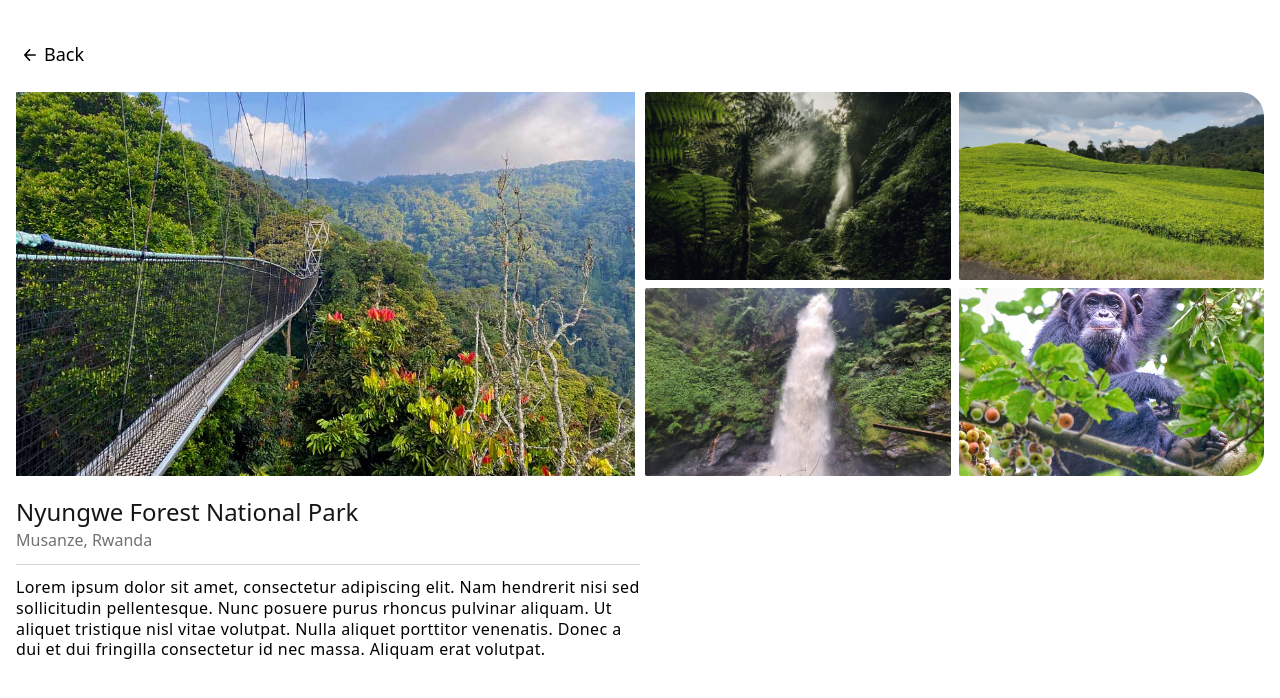
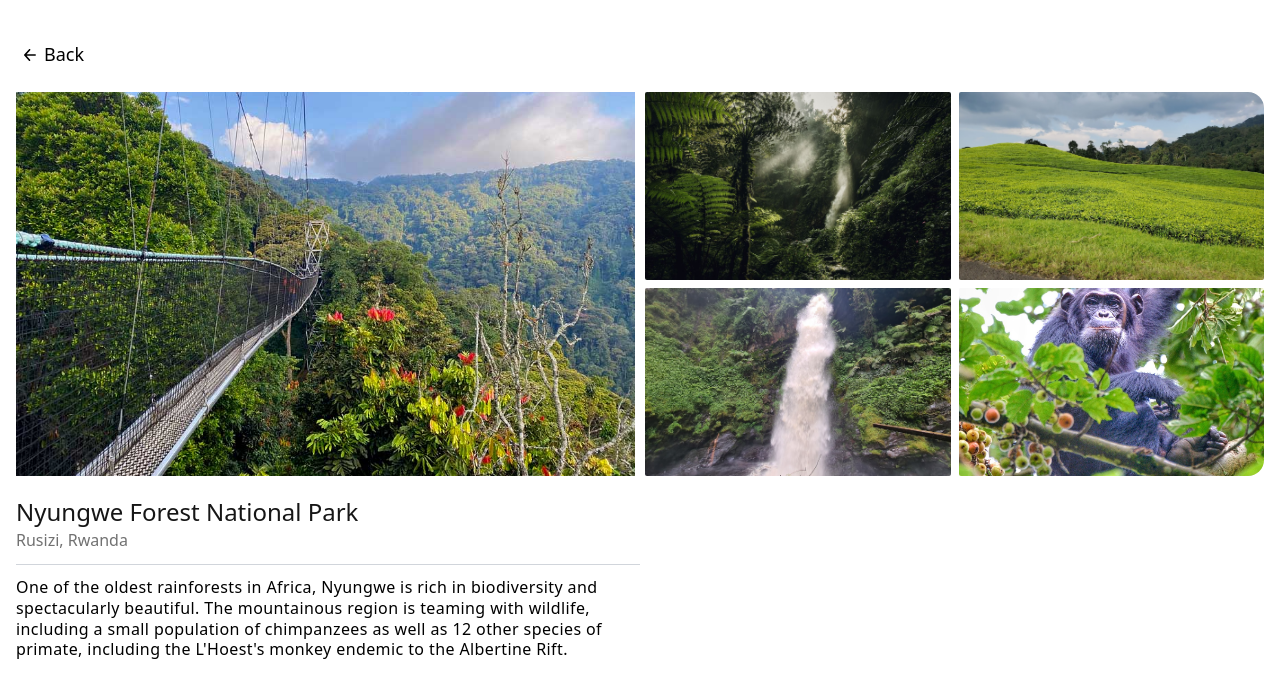
Before and after one commit to izzeddin62/afri-nomad-prototype, a React (Create React App) app: page /destination/1 in a window 1280 px wide. Shown: the top 698 px of the page. Built offline with nearby package versions, Linux system fonts and the light colour scheme; the HTML template or start-up script is replaced by a standard one.

Commit message:
add rwanda location details

```diff
--- a/src/components/Destination.jsx
+++ b/src/components/Destination.jsx
@@ -20,7 +20,7 @@ export default function Destination() {
         </Link>
       </div>
       <div>
-        <div className="grid grid-cols-2 gap-2.5 h-96">
+        <div className="grid md:grid-cols-2 gap-2.5 h-96">
           <div className="rounded-l-3xl h-96 rounded-sm relative ">
             <img
               src={img}
@@ -28,13 +28,13 @@ export default function Destination() {
               alt=""
             />
           </div>
-          <div className="grid grid-cols-2 gap-2  h-96">
+          <div className="md:grid grid-cols-2 gap-2 hidden h-96">
             {imgs.map((el, i) => {
               return (
                 <div
                   className={` rounded-sm overflow-hidden relative ${
-                    i === 1 && "rounded-tr-3xl"
-                  } ${i === 3 && "rounded-br-3xl"}`}
+                    i === 1 && "rounded-tr-2xl"
+                  } ${i === 3 && "rounded-br-2xl"}`}
                 >
                   <img
                     src={el}
@@ -45,16 +45,12 @@ export default function Destination() {
                 </div>
               );
             })}
-            {/* <div className="border border-gray-700"></div>
-            <div className="border border-gray-700 rounded-tr-3xl"></div>
-            <div className="border border-gray-700"></div>
-            <div className="border border-gray-700 rounded-br-3xl"></div> */}
           </div>
         </div>
         <h2 className="mt-5 text-2xl text-[#161616]">{name}</h2>
         <h4 className="text-[#717171]">{location}</h4>
         <div className="bg-gray-300 h-[1px] w-1/2 my-3"></div>
-        <p className="max-w-[50%] leading-[1.3] -tracking-tight">
+        <p className="md:max-w-[70%]  lg:max-w-[50%] leading-[1.3] -tracking-tight">
           {description}
         </p>
       </div>
--- a/src/data.js
+++ b/src/data.js
@@ -30,11 +30,11 @@ const data = [
       id: 1,
       country: "Rwanda",
       countryId: "rwanda",
-      location: "Musanze, Rwanda",
+      location: "Rusizi, Rwanda",
       img: nyungwe,
       imgs: [nyungwe2, nyungwe3, nyungwe4, nyungwe5],
       description:
-        "Lorem ipsum dolor sit amet, consectetur adipiscing elit. Nam hendrerit nisi sed sollicitudin pellentesque. Nunc posuere purus rhoncus pulvinar aliquam. Ut aliquet tristique nisl vitae volutpat. Nulla aliquet porttitor venenatis. Donec a dui et dui fringilla consectetur id nec massa. Aliquam erat volutpat.",
+        "One of the oldest rainforests in Africa, Nyungwe is rich in biodiversity and spectacularly beautiful. The mountainous region is teaming with wildlife, including a small population of chimpanzees as well as 12 other species of primate, including the L'Hoest's monkey endemic to the Albertine Rift.",
     },
     {
       name: "Virunga Mountains",
@@ -45,7 +45,7 @@ const data = [
       img: virunga,
       imgs: [virunga2, virunga3, virunga4, virunga5],
       description:
-      "Lorem ipsum dolor sit amet, consectetur adipiscing elit. Nam hendrerit nisi sed sollicitudin pellentesque. Nunc posuere purus rhoncus pulvinar aliquam. Ut aliquet tristique nisl vitae volutpat. Nulla aliquet porttitor venenatis. Donec a dui et dui fringilla consectetur id nec massa. Aliquam erat volutpat.",
+      "The Virunga Mountains (also known as Mufumbiro) are a chain of volcanoes in East Africa, along the northern border of Rwanda, the Democratic Republic of the Congo (DRC), and Uganda. The mountain range is a branch of the Albertine Rift Mountains, which border the western branch of the East African Rift.",
     },
     {
       name: "Gishwati-Mukura National Park and Biosphere Reserve",
@@ -54,9 +54,9 @@ const data = [
       countryId: "rwanda",
       img: gishwati,
       imgs: [gishwati2, gishwati3, gishwati4, gishwati5],
-      location: "Musanze, Rwanda",
+      location: "Nyabihu, Rwanda",
       description:
-      "Lorem ipsum dolor sit amet, consectetur adipiscing elit. Nam hendrerit nisi sed sollicitudin pellentesque. Nunc posuere purus rhoncus pulvinar aliquam. Ut aliquet tristique nisl vitae volutpat. Nulla aliquet porttitor venenatis. Donec a dui et dui fringilla consectetur id nec massa. Aliquam erat volutpat.",
+      "The Gishwati-Mukura Landscape is located in the Albertine Rift in the western part of Rwanda. This young national park is a global biodiversity hotspot, including a variety of endemic and endangered species.",
     },
     {
       name: "Lake Kivu",
@@ -65,9 +65,9 @@ const data = [
       countryId: "rwanda",
       img: kivu,
       imgs: [kivu2, kivu3, kivu4, kivu5],
-      location: "Musanze, Rwanda",
+      location: "Gisenyi, Rwanda",
       description:
-      "Lorem ipsum dolor sit amet, consectetur adipiscing elit. Nam hendrerit nisi sed sollicitudin pellentesque. Nunc posuere purus rhoncus pulvinar aliquam. Ut aliquet tristique nisl vitae volutpat. Nulla aliquet porttitor venenatis. Donec a dui et dui fringilla consectetur id nec massa. Aliquam erat volutpat.",
+      "Lake Kivu is one of the African Great Lakes. It lies on the border between the Democratic Republic of the Congo and Rwanda, and is in the Albertine Rift, the western branch of the East African Rift. Lake Kivu empties into the Ruzizi River, which flows southwards into Lake Tanganyika",
     },
     {
       name: "Akagera national park",
@@ -78,41 +78,9 @@ const data = [
       imgs: [akagera2, akagera3, akagera4, akagera5],
       location: "Musanze, Rwanda",
       description:
-      "Lorem ipsum dolor sit amet, consectetur adipiscing elit. Nam hendrerit nisi sed sollicitudin pellentesque. Nunc posuere purus rhoncus pulvinar aliquam. Ut aliquet tristique nisl vitae volutpat. Nulla aliquet porttitor venenatis. Donec a dui et dui fringilla consectetur id nec massa. Aliquam erat volutpat.",
+      "Akagera National Park is a protected area in eastern Rwanda covering 1,122 km2 (433 sq mi) along the international border with Tanzania. It was founded in 1934 and includes savannah, montane and swamp habitats. Akagera National Park lies in eastern Rwanda, hugging the border with Tanzania. It's characterized by woodland, swamps, low mountains and savannah. The varied terrain shelters wildlife including zebras, giraffes, elephants, lions and hundreds of bird species, such as the rare shoebill stork. In the southern part of the park, vast Lake Ihema is home to hippos and crocodiles",
     },
-    {
-      name: "Gorilla mountains",
-      id: 6,
-      country: "Rwanda",
-      countryId: "rwanda",
-      img: nyungwe,
-      imgs: [nyungwe2, nyungwe3, nyungwe4, nyungwe5],
-      location: "Musanze, Rwanda",
-      description:
-      "Lorem ipsum dolor sit amet, consectetur adipiscing elit. Nam hendrerit nisi sed sollicitudin pellentesque. Nunc posuere purus rhoncus pulvinar aliquam. Ut aliquet tristique nisl vitae volutpat. Nulla aliquet porttitor venenatis. Donec a dui et dui fringilla consectetur id nec massa. Aliquam erat volutpat.",
-    },
-    {
-      name: "Gorilla mountains",
-      id: 7,
-      country: "Rwanda",
-      countryId: "rwanda",
-      img: nyungwe,
-      imgs: [nyungwe2, nyungwe3, nyungwe4, nyungwe5],
-      location: "Musanze, Rwanda",
-      description:
-      "Lorem ipsum dolor sit amet, consectetur adipiscing elit. Nam hendrerit nisi sed sollicitudin pellentesque. Nunc posuere purus rhoncus pulvinar aliquam. Ut aliquet tristique nisl vitae volutpat. Nulla aliquet porttitor venenatis. Donec a dui et dui fringilla consectetur id nec massa. Aliquam erat volutpat.",
-    },
-    {
-      name: "Gorilla mountains",
-      id: 8,
-      country: "Uganda",
-      countryId: "uganda",
-      img: nyungwe,
-      imgs: [nyungwe2, nyungwe3, nyungwe4, nyungwe5],
-      location: "Musanze, Rwanda",
-      description:
-      "Lorem ipsum dolor sit amet, consectetur adipiscing elit. Nam hendrerit nisi sed sollicitudin pellentesque. Nunc posuere purus rhoncus pulvinar aliquam. Ut aliquet tristique nisl vitae volutpat. Nulla aliquet porttitor venenatis. Donec a dui et dui fringilla consectetur id nec massa. Aliquam erat volutpat.",
-    },
+
   ];
 
 
--- a/src/pages/Home.jsx
+++ b/src/pages/Home.jsx
@@ -9,11 +9,11 @@ export default function Home() {
     setText(value);
   };
   return (
-    <div className="h-screen pt-10">
+    <div className="h-screen pt-10 px-5">
     <h1 className="text-[50px] font-medium -tracking-wider text-center">Digital Nomad</h1>
       <div>
         <Form text={text} handleChange={handleChange} />
-        {text ? <Popup text={text} /> : <h1 className="text-2xl font-semibold text-gray-400 max-w-lg mx-auto mt-10">Search for countries on the African continent and get amazing destination for your next travel</h1>}
+        {text ? <Popup text={text} /> : <h1 className="text-lg md:text-2xl font-semibold text-gray-400 max-w-lg mx-auto mt-10">Search for countries on the African continent and get amazing destination for your next travel</h1>}
       </div>
     </div>
   );
```
